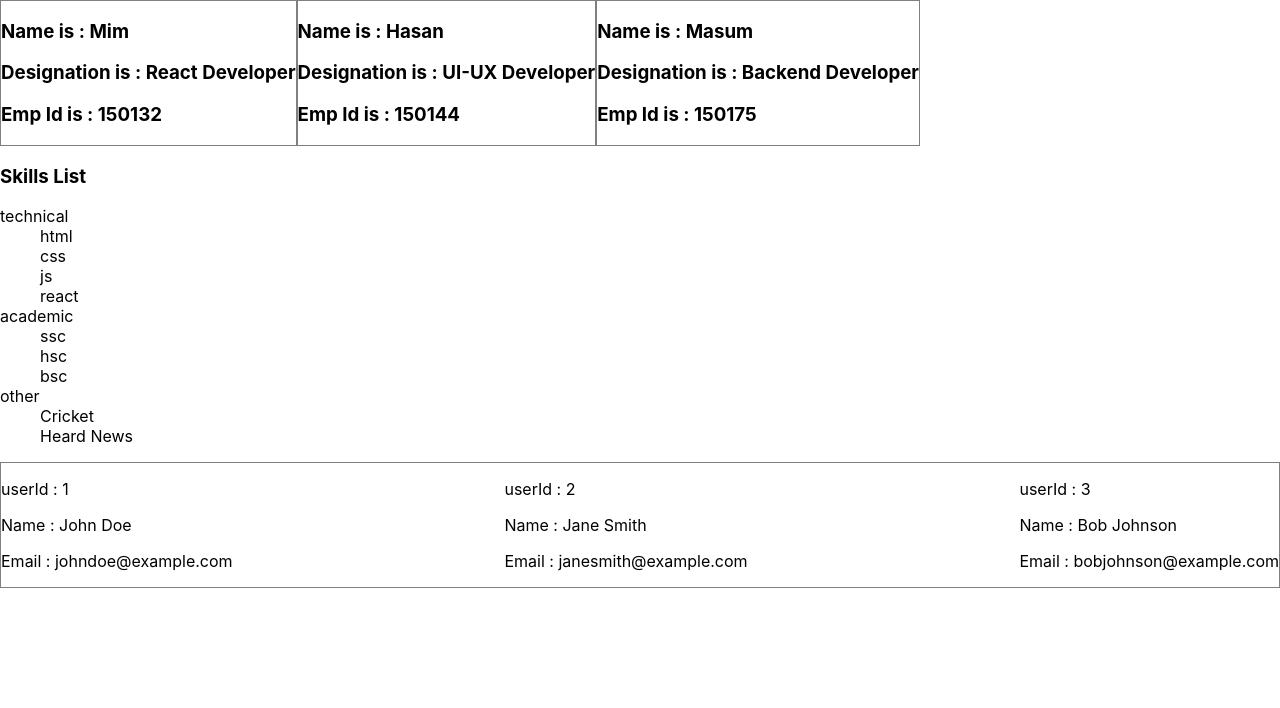
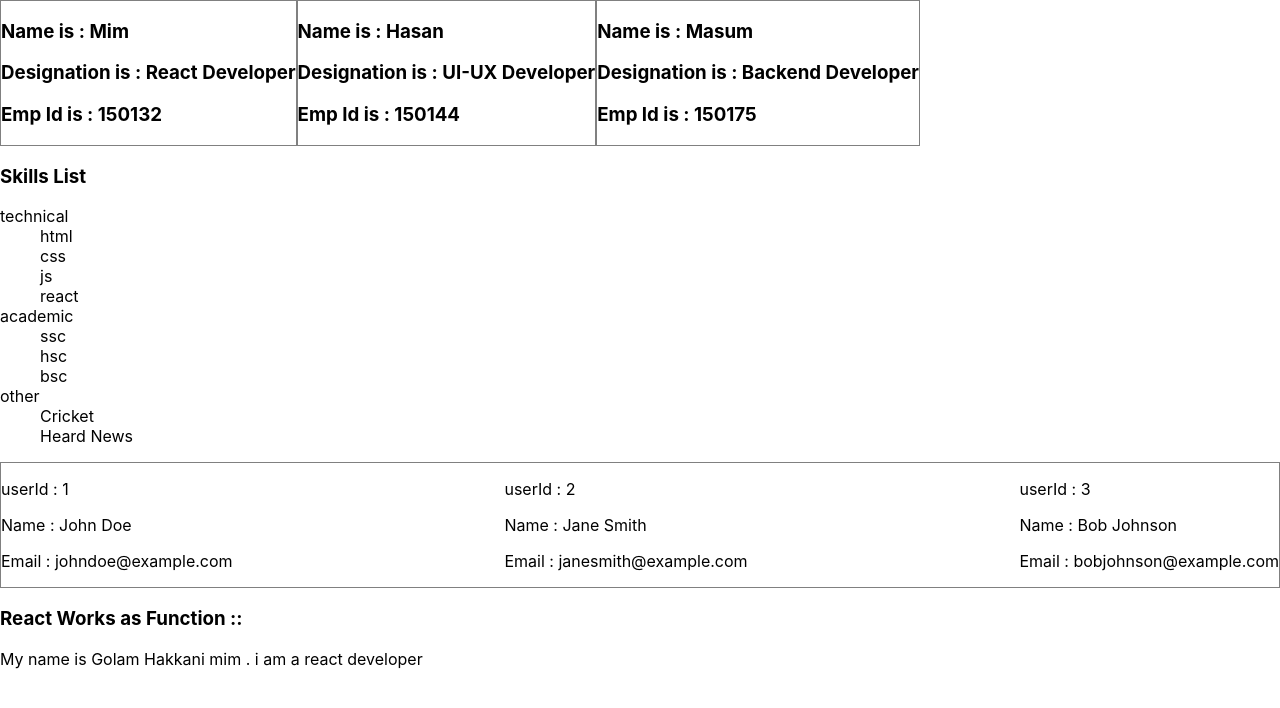
Before and after one commit to Mim-Hakkani/React_all_in_One, a React (Create React App) app: page / in a window 1280 px wide. Shown: the top 708 px of the page. Built offline with nearby package versions, Linux system fonts and the light colour scheme.

Commit message:
react works as function

```diff
--- a/src/components/Props/PassDataAsObject.js
+++ b/src/components/Props/PassDataAsObject.js
@@ -1,7 +1,7 @@
 import React from 'react';
 
 const PassDataAsObject = ({ objData }) => {
-	console.log('Ami object Data :: ', objData);
+	// console.log('Ami object Data :: ', objData);
 
 	const skillNames = Object.keys(objData);
 
@@ -12,14 +12,14 @@ const PassDataAsObject = ({ objData }) => {
 
 			<dl>
 				{skillNames.map((skillName) => (
-					<>
+					<div key={skillName}>
 						<dt>{skillName}</dt>
 						{skillName === 'academic' &&
-							objData.academic.map((academicSkill) => <dd>{academicSkill}</dd>)}
+							objData.academic.map((academicSkill,index) => <dd key={index}>{academicSkill}</dd>)}
 
 						{skillName === 'technical' &&
-							objData.technical.map((technicalSkill) => (
-								<dd>{technicalSkill}</dd>
+							objData.technical.map((technicalSkill,index) => (
+								<dd key={index}>{technicalSkill}</dd>
 							))}
 
 						{skillName === 'other' && (
@@ -28,7 +28,7 @@ const PassDataAsObject = ({ objData }) => {
 								<dd>{objData.other.entertainment}</dd>
 							</>
 						)}
-					</>
+					</div>
 				))}
 			</dl>
 		</div>
--- a/src/components/Props/PassDataAsfunction.js
+++ b/src/components/Props/PassDataAsfunction.js
@@ -0,0 +1,16 @@
+import React from 'react';
+
+const PassDataAsfunction = ({personalInfo}) => {
+    const info = {
+    name:'Golam Hakkani mim',
+    designation:"react developer"
+}
+    return (
+        <div>
+            <h3>React Works as Function :: </h3>
+            {(personalInfo(info))}
+        </div>
+    );
+};
+
+export default PassDataAsfunction;
--- a/src/components/Props/PropsInReact.js
+++ b/src/components/Props/PropsInReact.js
@@ -1,7 +1,8 @@
-import React from 'react';
+import React, { useState } from 'react';
 import PassDataAsString from './PassDataAsString';
 import PassDataAsObject from './PassDataAsObject';
 import PassDataAsArray from './PassDataAsArray';
+import PassDataAsfunction from './PassDataAsfunction';
 
 const PropsInReact = () => {
 
@@ -24,6 +25,17 @@ const users = [
   { id: 3, name: 'Bob Johnson', email: 'bobjohnson@example.com' },
 ];
 
+// pass data as a function
+
+
+
+const personalInfo = (info)=>{
+   console.log("::",info);
+    return `My name is ${info.name}\n. i am a ${info.designation}`
+
+}
+
+
 
     return (
         <>
@@ -39,6 +51,10 @@ const users = [
         </div>
 
         <PassDataAsArray users={users}/>
+
+
+        {/* pass data as a function  */}
+        <PassDataAsfunction personalInfo={personalInfo} />
         </>
 
     );
```
